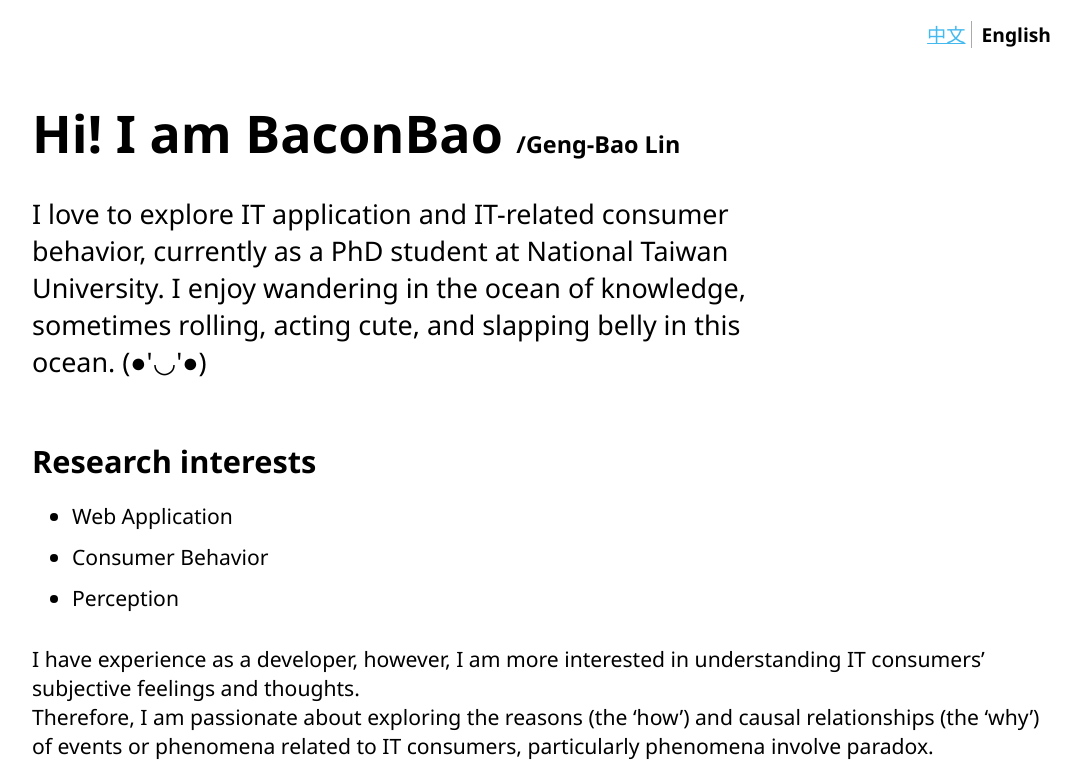
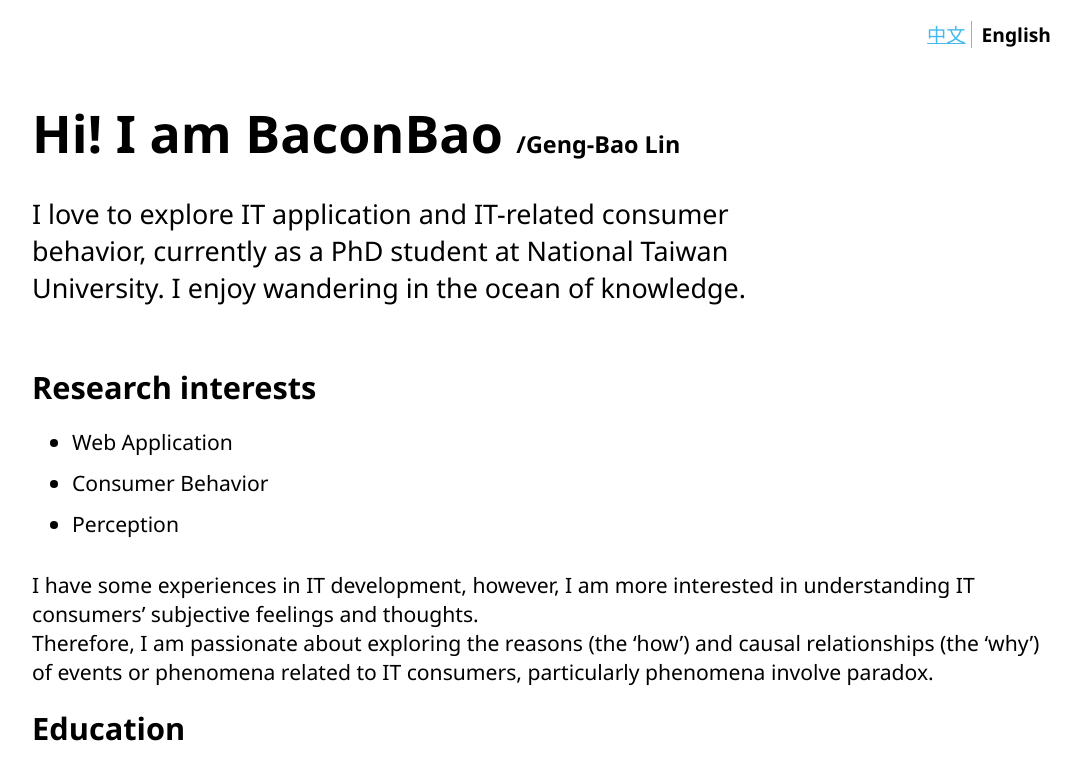
Before and after one commit to baconbao/baconbao.github.io, a Next.js app: page /en-us in a window 1280 px wide. Shown: the top 773 px of the page, without its empty margins (96-1177 px from the left). Built offline with nearby package versions, Linux system fonts and the light colour scheme.

Commit message:
feat: more serious introduction

```diff
--- a/data/en-us.js
+++ b/data/en-us.js
@@ -23,7 +23,7 @@ const pubSelf = {
 const data = {
     lang: 'en-us',
     pageTitle: 'I am BaconBao, I love wandering in the ocean of knowledge!',
-    pageDescription: 'Hi, I am BaconBao, I love to explore IT application and IT-related consumer behavior! I enjoy wandering in the ocean of knowledge.',
+    pageDescription: 'Hi, I am BaconBao, I love to explore IT application and IT-related consumer behavior! I enjoy wandering in the ocean of knowledge. (●\'◡\'●)',
     pageOgImage: 'images/ogimage_en.jpg',
     symbol: {
         and: ', ',
@@ -32,7 +32,8 @@ const data = {
         hello: 'Hi! I am',
         name: 'BaconBao',
         akaName: 'Geng-Bao Lin',
-        intro: 'I love to explore IT application and IT-related consumer behavior, currently as a PhD student at National Taiwan University. I enjoy wandering in the ocean of knowledge, sometimes rolling, acting cute, and slapping belly in this ocean. (●\'◡\'●)',
+        intro: 'I love to explore IT application and IT-related consumer behavior, currently as a PhD student at National Taiwan University. I enjoy wandering in the ocean of knowledge.',
+        // intro: 'I love to explore IT application and IT-related consumer behavior, currently as a PhD student at National Taiwan University. I enjoy wandering in the ocean of knowledge, sometimes rolling, acting cute, and slapping belly in this ocean. (●\'◡\'●)',
     },
     researchInterest: {
         title: 'Research interests',
@@ -47,7 +48,7 @@ const data = {
                 text: 'Perception',
             },
         ],
-        describe: 'I have experience as a developer, however, I am more interested in understanding IT consumers’ subjective feelings and thoughts. \nTherefore, I am passionate about exploring the reasons (the ‘how’) and causal relationships (the ‘why’) of events or phenomena related to IT consumers, particularly phenomena involve paradox.',
+        describe: 'I have some experiences in IT development, however, I am more interested in understanding IT consumers’ subjective feelings and thoughts. \nTherefore, I am passionate about exploring the reasons (the ‘how’) and causal relationships (the ‘why’) of events or phenomena related to IT consumers, particularly phenomena involve paradox.',
         formatter: {
             itemText: (item) => `${item.text}`,
             moreDescribe: (describe) => describe,
--- a/data/zh-tw.js
+++ b/data/zh-tw.js
@@ -30,7 +30,8 @@ const data = {
         hello: '嗨！我是',
         name: 'BaconBao',
         akaName: '林耕葆',
-        intro: '熱愛探索IT應用與IT相關的消費者行為，目前在臺灣大學攻讀博士學位。我喜歡徜徉在知識的海洋裡，有時在這片海洋裡翻滾、賣萌、拍肚皮。 (●\'◡\'●)',
+        intro: '熱愛探索IT應用與IT相關的消費者行為，目前在臺灣大學攻讀博士學位。我喜歡徜徉在知識的海洋裡。 (●\'◡\'●)',
+        // intro: '熱愛探索IT應用與IT相關的消費者行為，目前在臺灣大學攻讀博士學位。我喜歡徜徉在知識的海洋裡，有時在這片海洋裡翻滾、賣萌、拍肚皮。 (●\'◡\'●)',
     },
     researchInterest: {
         title: '研究興趣',
@@ -45,7 +46,7 @@ const data = {
                 text: '感知',
             },
         ],
-        describe: '雖然我具有開發者的經驗，但我更想了解IT消費者或用戶的主觀感受與想法。\n因此，我熱愛探索有關IT消費者或用戶的事件或現像的成因(why)與其因果關係(how)，特別是涉及矛盾的現象。',
+        describe: '雖然我有不少IT開發的經驗，但我更想了解IT消費者的主觀感受與想法。\n因此，我熱愛探索有關IT消費者的事件或現像的成因(why)與其因果關係(how)，特別是涉及矛盾的現象。',
         formatter: {
             itemText: (item) => `${item.text}`,
             moreDescribe: (describe) => describe,
```
